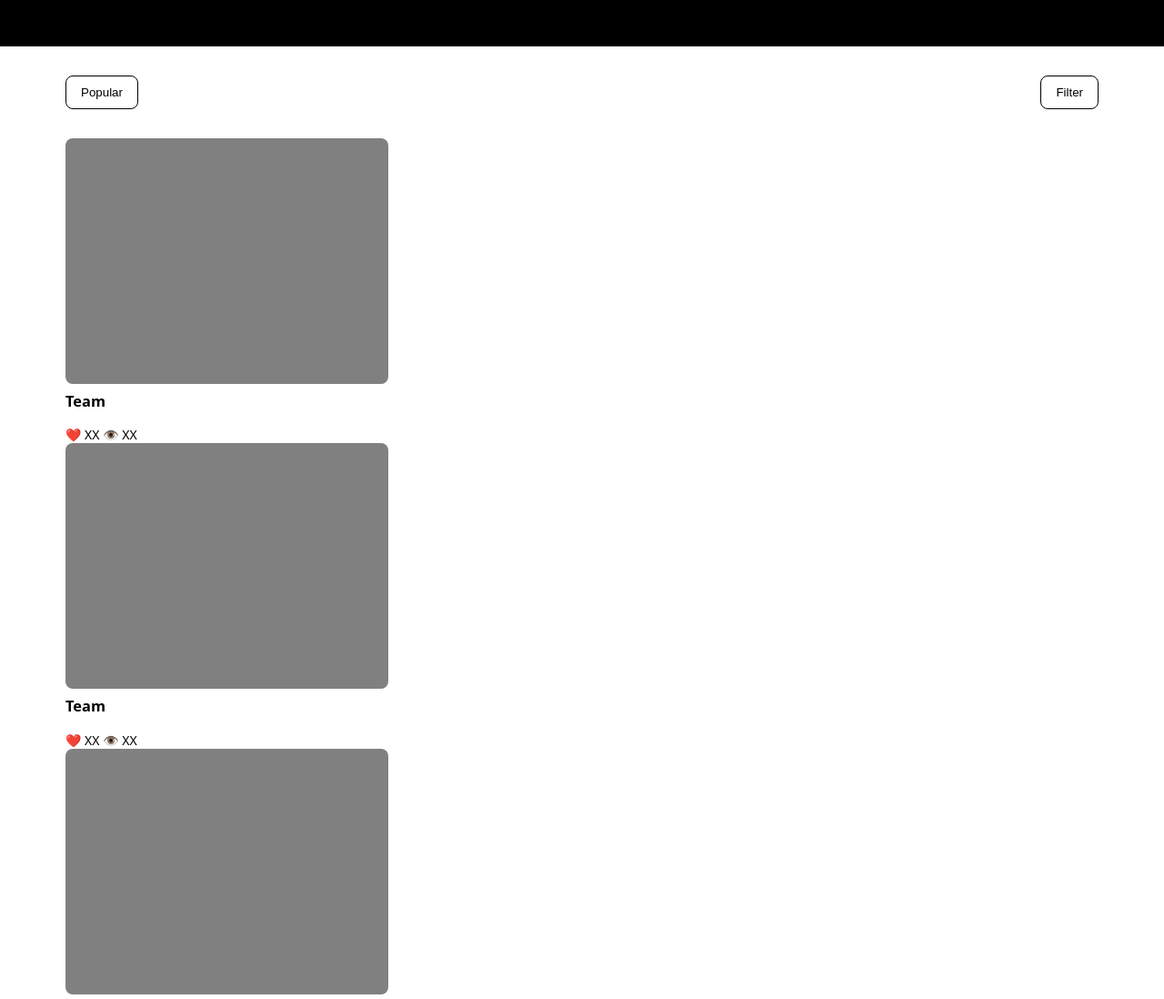
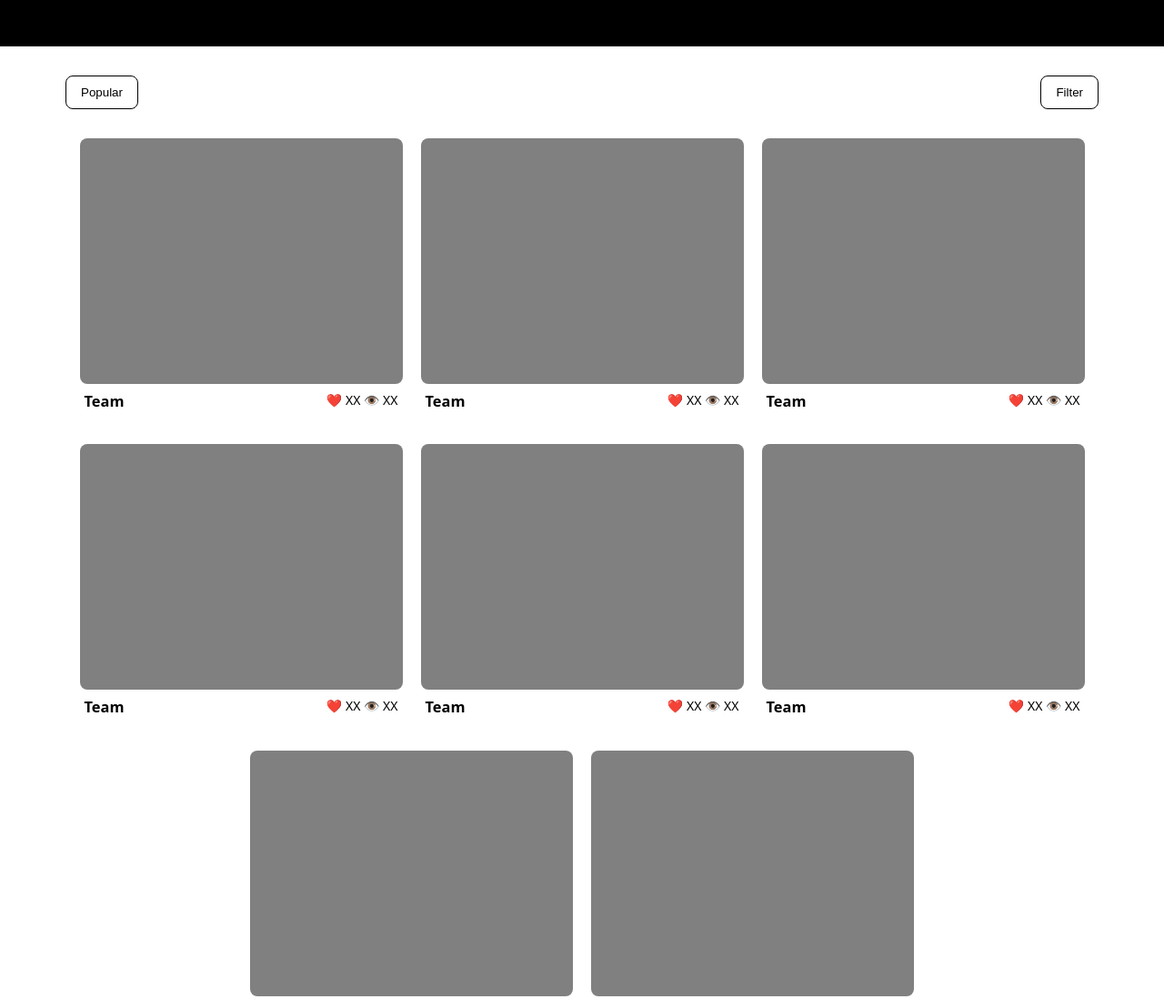
Before and after one commit to radford-coding/flexbox-lab, a plain HTML site: page index.html in a window 1280 px wide. Shown: the part 460-1558 px from the top of the page at 91% size. Drawn offline with Linux system fonts and the light colour scheme.

Commit message:
style cards

```diff
--- a/css/style.css
+++ b/css/style.css
@@ -96,7 +96,8 @@ nav button {
 }
 
 
-/* halfway through I tried to put all my edits together below here, for ease of grading */
+/* halfway through I tried to put all my edits together below here, for ease of grading, though maybe it's better practice to limit css declarations to one per element? */
+/* I used 20px for all the gaps, not sure if there's a different intended way */
 
 
 /* navbar flex */
@@ -128,7 +129,7 @@ nav {
 #trending {
   display: flex;
   flex-flow: row nowrap;
-  justify-content: space-between;
+  /* justify-content: space-between; */
   align-items: center;
   gap: 20px;
 }
@@ -142,3 +143,19 @@ nav {
 }
 
 /* cards */
+
+main {
+  display: flex;
+  flex-flow: row wrap;
+  justify-content: center;
+  align-items: center;
+  gap: 20px;
+}
+
+.card-footer {
+  display: flex;
+  flex-flow: row nowrap;
+  justify-content: space-between;
+  /* bring the card info in a bit */
+  margin: 0 5px;
+}
```
